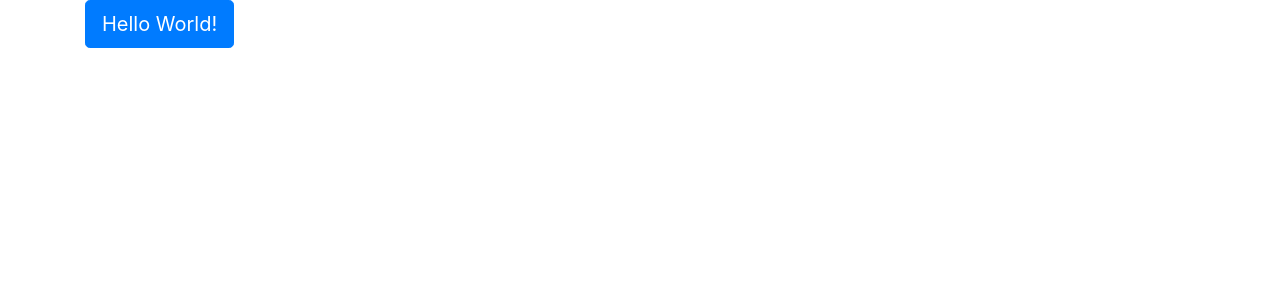
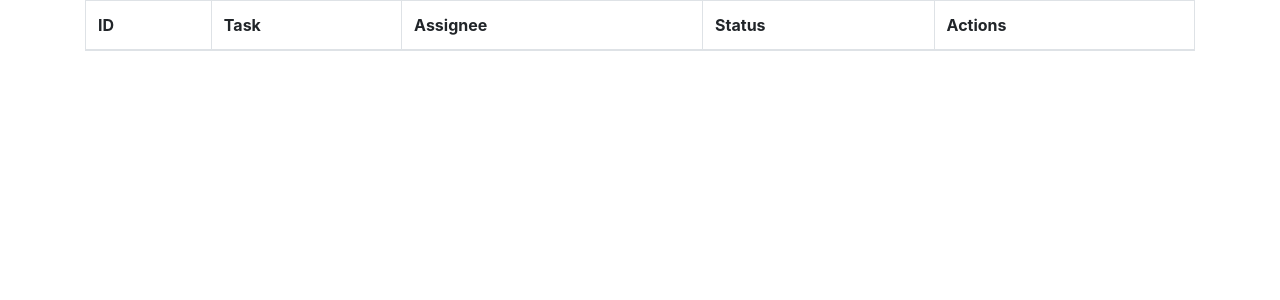
Before and after one commit to bumanzorapplaudost/todohw, an Angular app: page / in a window 1280 px wide. Shown: the top 300 px of the page. Built offline with nearby package versions, Linux system fonts and the light colour scheme.

Commit message:
Listing tasks

```diff
--- a/src/app/app.component.html
+++ b/src/app/app.component.html
@@ -1,3 +1,3 @@
 <div>
-  <button class="btn btn-lg btn-primary">Hello World!</button>
+    <app-tasks></app-tasks>
 </div>
--- a/src/app/app.component.ts
+++ b/src/app/app.component.ts
@@ -5,6 +5,9 @@ import { Component } from '@angular/core';
   templateUrl: './app.component.html',
   styleUrls: ['./app.component.css']
 })
+
 export class AppComponent {
-  title = 'TodoHomework';
+
+
+
 }
--- a/src/app/app.module.ts
+++ b/src/app/app.module.ts
@@ -3,10 +3,12 @@ import { NgModule } from '@angular/core';
 
 import { AppRoutingModule } from './app-routing.module';
 import { AppComponent } from './app.component';
+import { TasksComponent } from './components/tasks/tasks.component';
 
 @NgModule({
   declarations: [
-    AppComponent
+    AppComponent,
+    TasksComponent
   ],
   imports: [
     BrowserModule,
--- /dev/null
+++ b/src/app/components/tasks/tasks.component.html
@@ -0,0 +1,20 @@
+<div>
+    <table class="table table-bordered table-striped">
+        <thead>
+            <th>ID</th>
+            <th>Task</th>
+            <th>Assignee</th>
+            <th>Status</th>
+            <th>Actions</th>
+        </thead>
+        <tbody>
+            <tr *ngFor="let task of tasks">
+                <td>{{ task.id }}</td>
+                <td>{{ task.task }}</td>
+                <td>{{ task.assignee }}</td>
+                <td>{{ task.status ? "Completed" : "Pending" }}</td>
+                <td><button class="btn-sm btn-danger">&times;</button></td>
+            </tr>
+        </tbody>
+    </table>
+</div>
--- /dev/null
+++ b/src/app/components/tasks/tasks.component.ts
@@ -0,0 +1,49 @@
+import { Component, OnInit } from '@angular/core';
+import { Task } from "../../models/Task";
+
+@Component({
+    selector: 'app-tasks',
+    templateUrl: './tasks.component.html',
+styleUrls: ['./tasks.component.css']
+})
+
+export class TasksComponent implements OnInit {
+
+    tasks:Task;
+
+    constructor() {
+        /*
+        let temptasks = [
+            {
+                id: 1,
+                task: "Take out the trash",
+                assignee: "John",
+                status: false
+            },
+            {
+                id: 2,
+                task: "Wash the bathroom",
+                assignee: "Laura",
+                status: false
+            },
+            {
+                id: 3,
+                task: "Make the bed",
+                assignee: "",
+                status: false
+            },
+        ];
+        localStorage.setItem("tasks", JSON.stringify(temptasks)); */
+
+        this.tasks = this.showTasks()
+     }
+
+    ngOnInit() {
+
+    }
+
+    showTasks() {
+        return JSON.parse(localStorage.getItem("tasks"));
+    }
+
+}
--- /dev/null
+++ b/src/app/models/Task.ts
@@ -0,0 +1,6 @@
+export class Task {
+    id?:number;
+    task:string;
+    assignee:string;
+    status:boolean;
+}
--- a/src/index.html
+++ b/src/index.html
@@ -2,7 +2,7 @@
 <html lang="en">
 <head>
   <meta charset="utf-8">
-  <title>TodoHomework</title>
+  <title>ToDo Tasks</title>
   <base href="/">
   <meta name="viewport" content="width=device-width, initial-scale=1">
   <link rel="icon" type="image/x-icon" href="favicon.ico">
```
Also changed, not shown: src/app/components/tasks/tasks.component.css (added), 1 other file (tests, documents, lock files or other folders).
